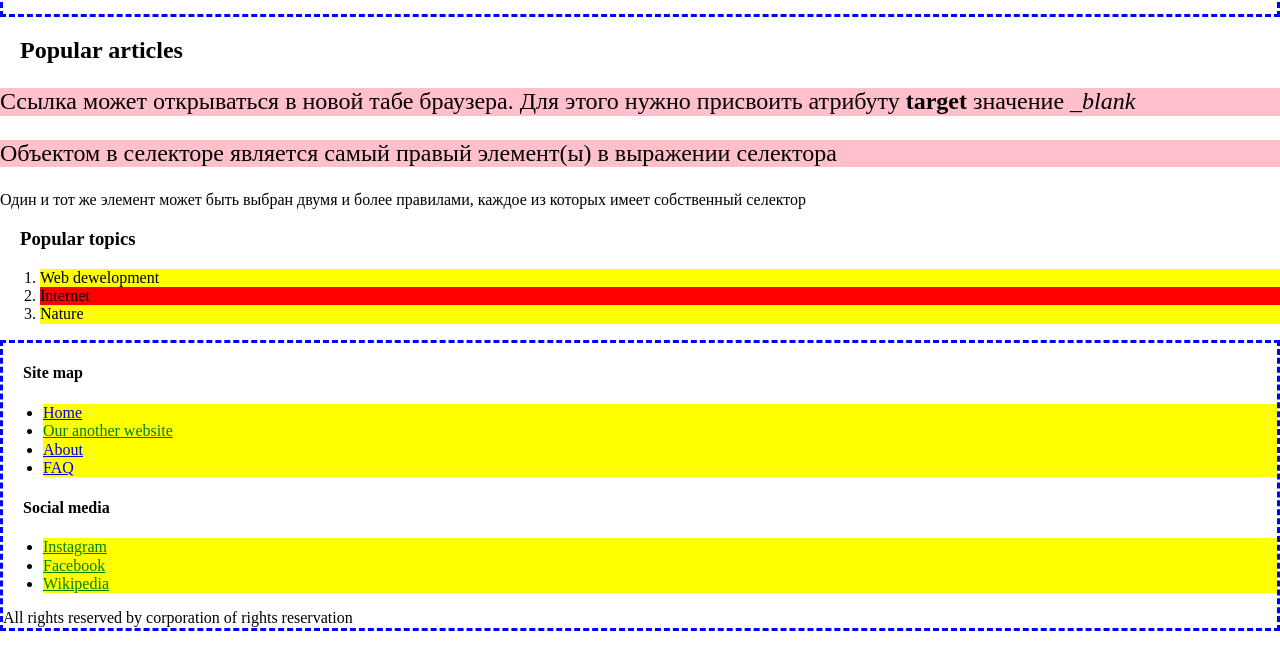
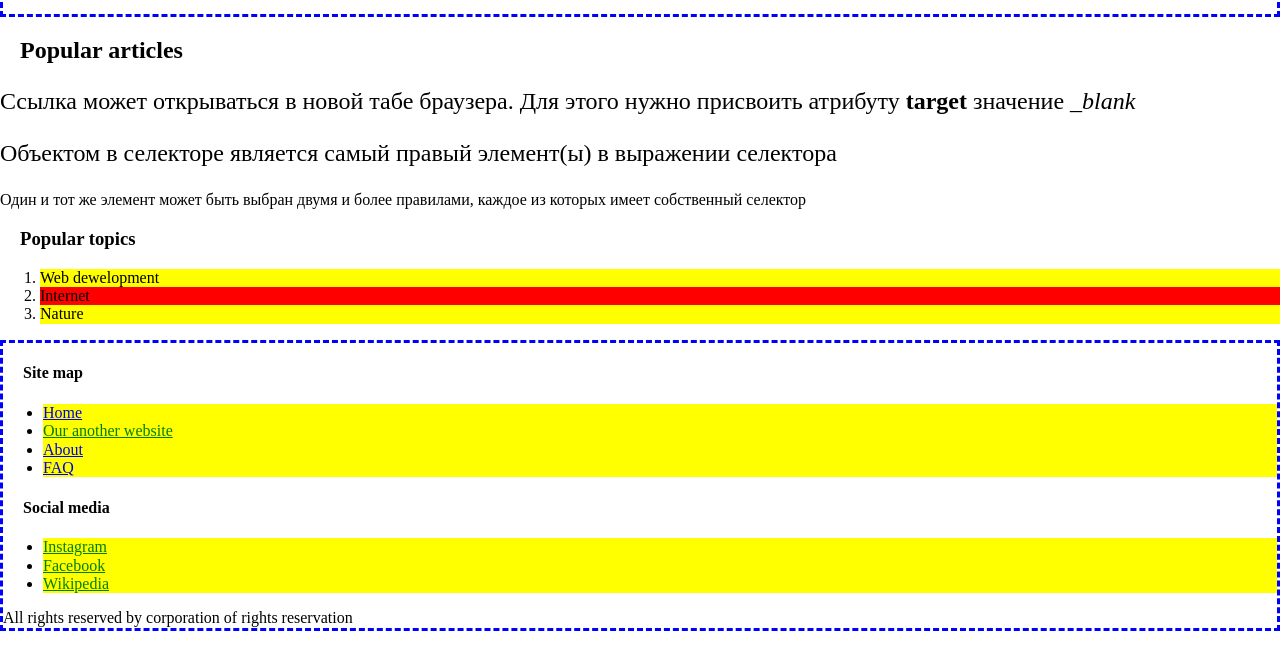
Before and after one commit to KirsanovIvan/vscode-git-test, a plain HTML site: page index.html in a window 1280 px wide. Shown: the part 69-738 px from the top of the page. Drawn offline with nearby package versions, Linux system fonts and the light colour scheme.

Commit message:
ыудусещкы

```diff
--- a/index.html
+++ b/index.html
@@ -23,9 +23,7 @@
       h1,
       h2,
       h3,
-      h4,
-      h5,
-      h6 {
+      h4 {
         margin-left: 20px;
       }
       article.new {
@@ -34,8 +32,7 @@
       li.new {
         background-color: red;
       }
-      .new,
-      .posted {
+      .new.posted {
         background-color: pink;
       }
     </style>
```
